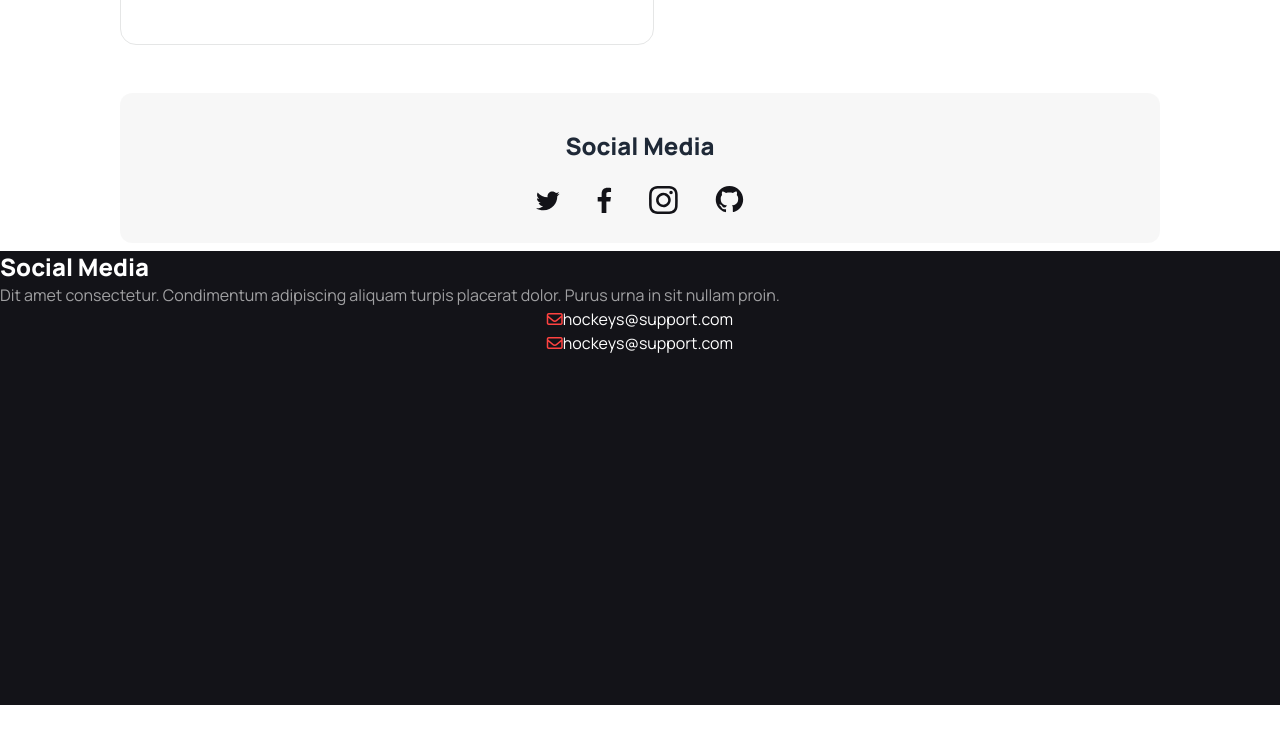
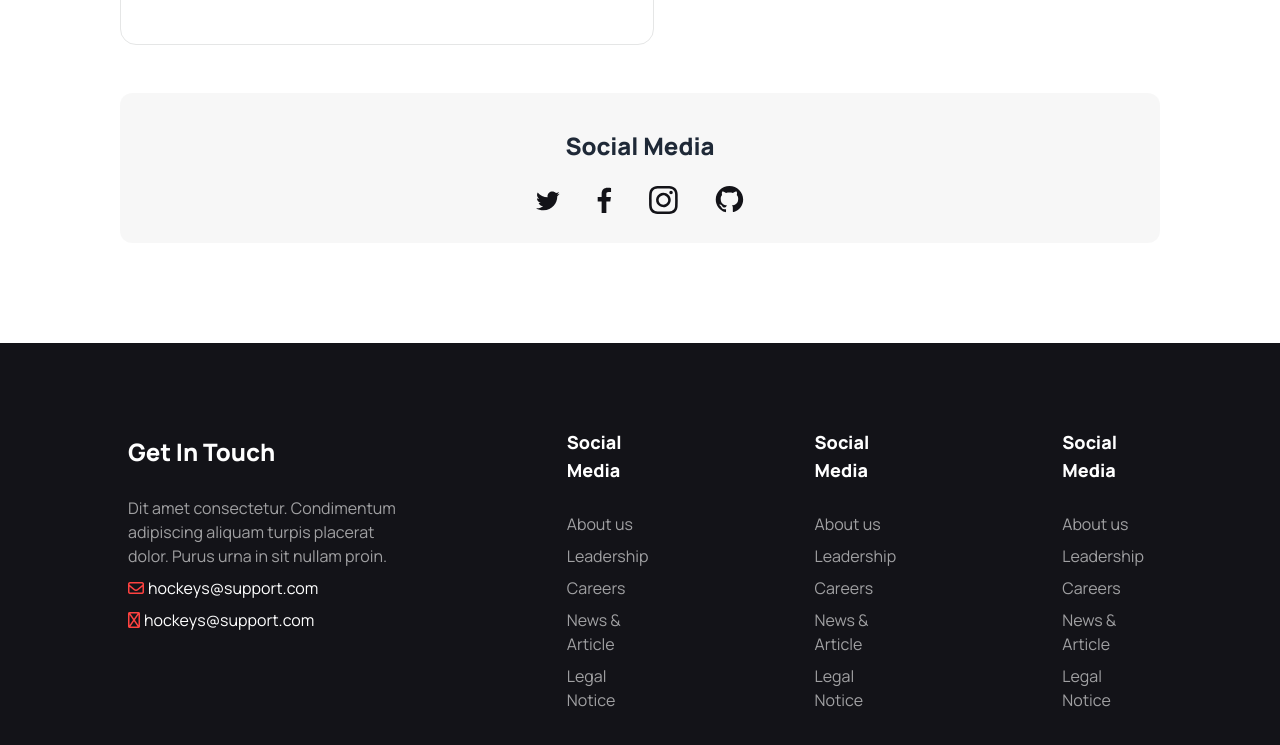
Before and after one commit to tasriftr/tr-hockey, a plain HTML site: page index.html in a window 1280 px wide. Shown: the part 5273-6018 px from the top of the page. Before the commit the page ends 5978 px from the top, so only its background shows below. Drawn offline with nearby package versions, Linux system fonts and the light colour scheme.

Commit message:
kosom etai ses

```diff
--- a/index.html
+++ b/index.html
@@ -31,7 +31,7 @@
       .border-orange {
         border: 1px solid #ff4240;
       }
-      placeholder{
+      placeholder {
         margin-left: 25px;
       }
     </style>
@@ -780,10 +780,13 @@
         <div
           class="border-dashed border-gray-300 border-t-2 md:mt-8 sm:mt-6"
         ></div>
-        <div class="flex justify-center items-center gap-6 lg:flex-row sm:flex-col">
+        <div
+          class="flex justify-center items-center gap-6 lg:flex-row sm:flex-col"
+        >
           <!-- box container -->
           <div
-            class="mt-12 gap-6 flex flex-col border border border-base-300 mt-12 p-12 rounded-2xl w-full justify-center items-center">
+            class="mt-12 gap-6 flex flex-col border border border-base-300 mt-12 p-12 rounded-2xl w-full justify-center items-center"
+          >
             <!-- box-1 -->
             <div
               class="flex flex-col items-start justify-center gap-6 bg-[#BCED6D1A] p-8 h-[216px] rounded-lg w-full"
@@ -822,7 +825,7 @@
             </div>
           </div>
           <!-- form container -->
-          <div class="flex flex-col w-full ">
+          <div class="flex flex-col w-full">
             <!-- first row -->
             <div class="flex lg:flex-row sm:flex-col gap-6 w-full">
               <div class="flex flex-col justify-start items-start w-full">
@@ -881,40 +884,70 @@
                   placeholder="Enter your full name"
                 />
               </div>
-
             </div>
-            <button class="bg-orange text-white mt-8 h-12 rounded-lg">Message</button>
-
+            <button class="bg-orange text-white mt-8 h-12 rounded-lg">
+              Message
+            </button>
           </div>
-
         </div>
-
       </section>
       <!-- social -->
-      <section class="text-center mt-12 bg-[#13131808] h-[150px] w-full flex flex-col items-center justify-center gap-6 rounded-xl">
+      <section
+        class="text-center mt-12 bg-[#13131808] h-[150px] w-full flex flex-col items-center justify-center gap-6 rounded-xl"
+      >
         <h2 class="text-2xl font-extrabold mt-2">Social Media</h2>
-        <img class="lg:w-[20%]" src="social.svg" alt="">
+        <img class="lg:w-[20%]" src="social.svg" alt="" />
       </section>
     </main>
-    <footer class="bg-[#131318] h-[454px] w-full">
-<div>
-  <h2 class="text-2xl font-extrabold mt-2 text-white">Social Media</h2>
-  <p class="text-[#FFFFFF99]">
-    Dit amet consectetur. Condimentum  adipiscing aliquam turpis placerat dolor. Purus urna in sit nullam proin.
+    <footer class="bg-[#131318] lg:h-[454px] sm:h-auto sm:py-16 w-full flex justify-center items-center mt-[100px]">
+      <!-- footer element -->
+      <div class="flex justify-center items-start lg:gap-[158px] sm:gap-10 lg:w-[80%] lg:flex-row sm:flex-col">
+        <div class="flex flex-col justify-center items-start gap-2">
+          <h2 class="text-2xl font-extrabold mt-2 text-white">Get In Touch</h2>
+          <p class="text-[#FFFFFF99] max-w-[350px] mt-5">
+            Dit amet consectetur. Condimentum adipiscing aliquam turpis placerat
+            dolor. Purus urna in sit nullam proin.
           </p>
-  <div class="text-white flex justify-center items-center">
+          <div class="text-white flex justify-center items-center gap-1">
             <i class="fa-regular fa-envelope text-[#FF4240]"></i>
             <p>hockeys@support.com</p>
           </div>
-  <div class="text-white flex justify-center items-center">
-    <i class="fa-regular fa-envelope text-[#FF4240]"></i>
+          <div class="text-white flex justify-center items-center gap-1">
+            <i class="fa-regular fa-phone text-[#FF4240]"></i>
             <p>hockeys@support.com</p>
           </div>
         </div>
-<div></div>
-<div></div>
-<div></div>
+        <div>
+          <h2 class="text-lg font-extrabold text-white">Social Media</h2>
+          <div class="text-[#FFFFFF99] flex flex-col mt-7 gap-2">
+            <a href="">About us</a>
+            <a href="">Leadership</a>
+            <a href="">Careers</a>
+            <a href="">News & Article</a>
+            <a href="">Legal Notice</a>
+          </div>
+        </div>
+        <div>
+          <h2 class="text-lg font-extrabold text-white">Social Media</h2>
+          <div class="text-[#FFFFFF99] flex flex-col mt-7 gap-2">
+            <a href="">About us</a>
+            <a href="">Leadership</a>
+            <a href="">Careers</a>
+            <a href="">News & Article</a>
+            <a href="">Legal Notice</a>
+          </div>
+        </div>
+        <div>
+          <h2 class="text-lg font-extrabold text-white">Social Media</h2>
+          <div class="text-[#FFFFFF99] flex flex-col mt-7 gap-2">
+            <a href="">About us</a>
+            <a href="">Leadership</a>
+            <a href="">Careers</a>
+            <a href="">News & Article</a>
+            <a href="">Legal Notice</a>
+          </div>
+        </div>
+      </div>
     </footer>
-
   </body>
 </html>
```
Lines whose indentation alone changed are shown as unchanged.
